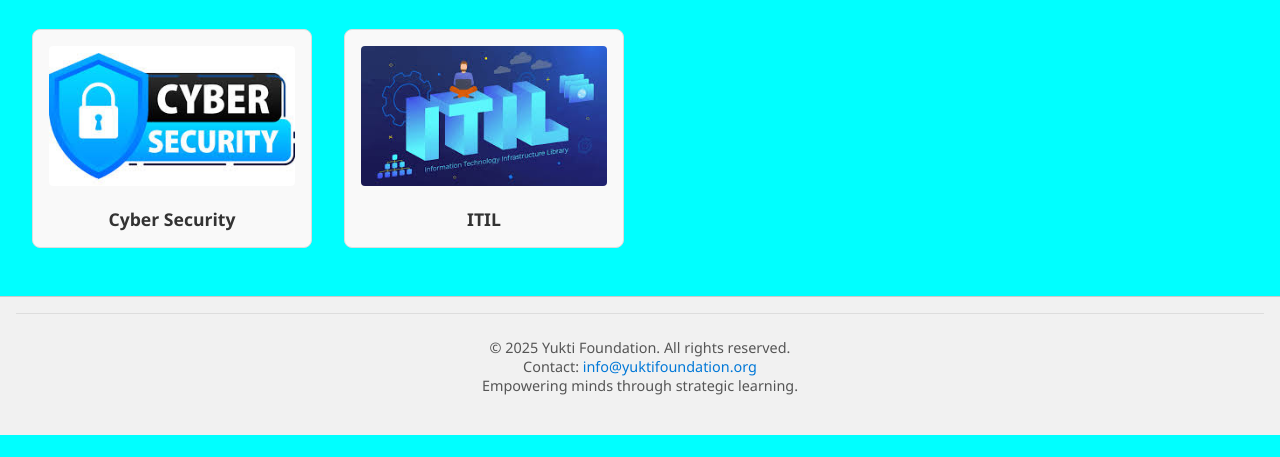
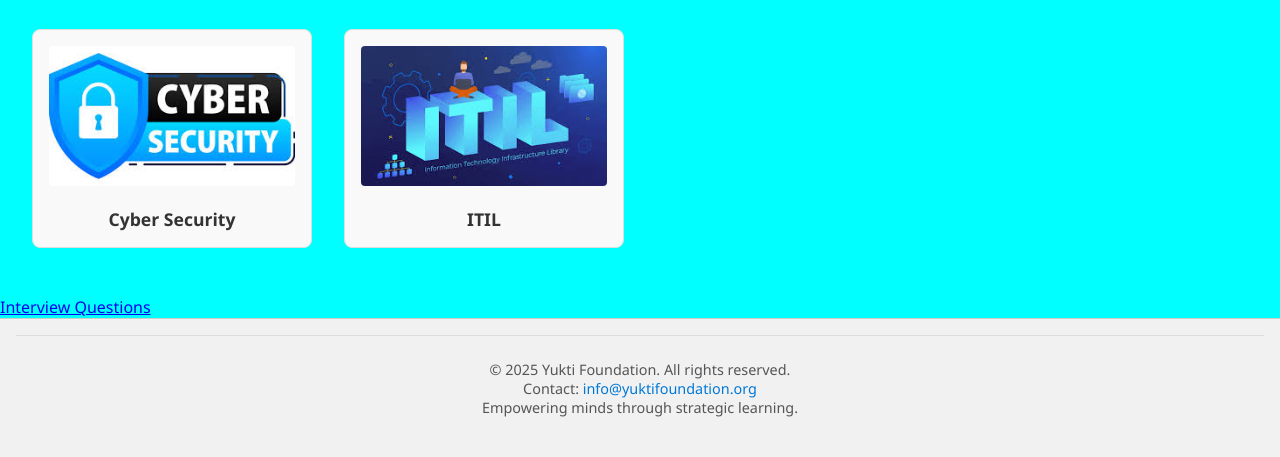
Before and after one commit to mygithubabhi/newvision, a plain HTML site: page index.html in a window 1280 px wide. Shown: the part 636-1093 px from the top of the page. Before the commit the page ends 1071 px from the top, so only its background shows below. Drawn offline with Linux system fonts and the light colour scheme.

Commit message:
Update index.html

```diff
--- a/index.html
+++ b/index.html
@@ -80,6 +80,8 @@
     </div>
   </div>
 </section>
+
+	  <div> <a href="https://docs.google.com/document/d/1L80MGDwCT2XUU4ZAFB4hjCPKhQ8kmd4X/edit?usp=sharing&ouid=110233762851416010764&rtpof=true&sd=true"> Interview Questions</a></div>
   </main>
   <div class=container>
 <footer class="footer">
@@ -90,6 +92,8 @@
   </div>
 </footer>
 </div>
+
+
   <script>
     const hamburger = document.querySelector('.hamburger');
     const navLinks = document.querySelector('.nav-links');
```
